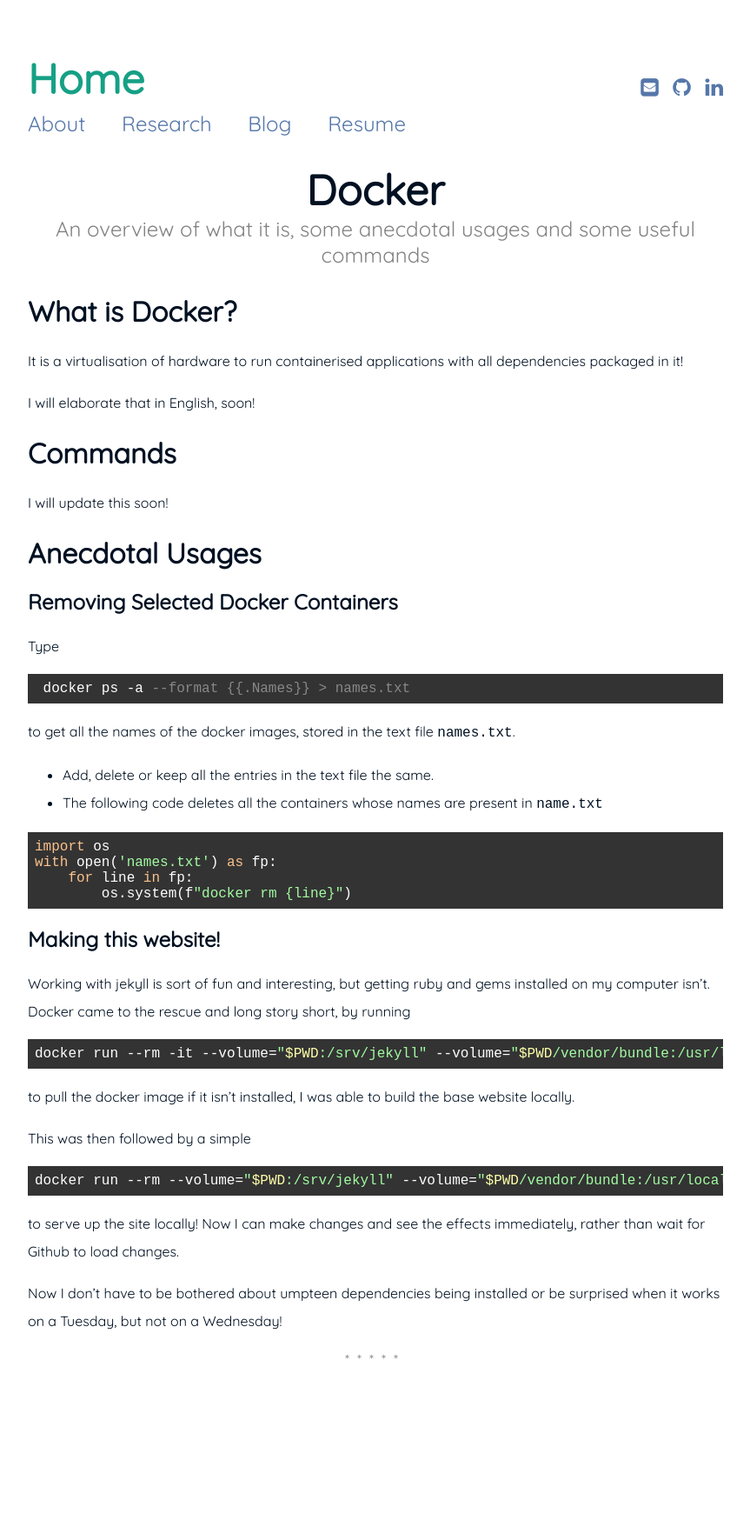
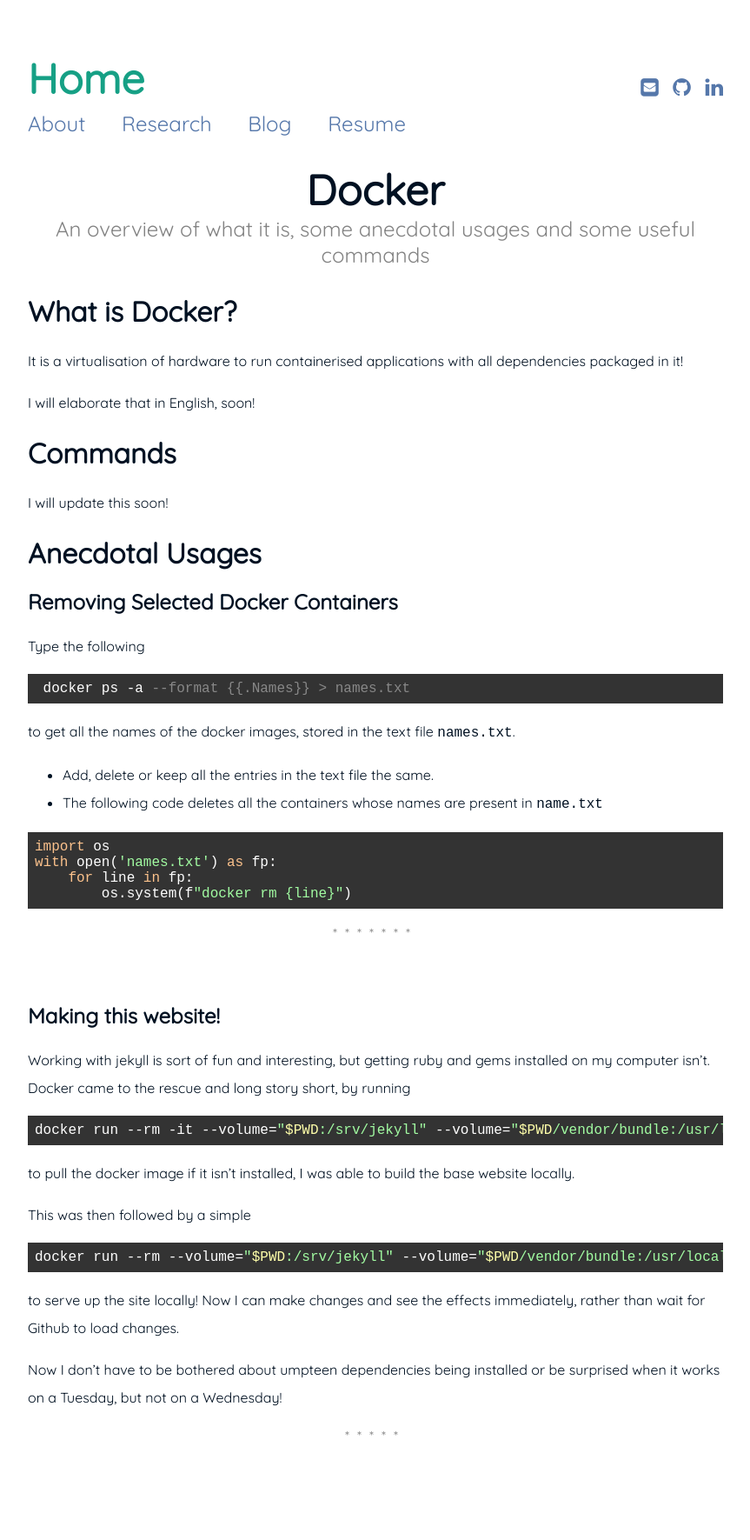
Before and after one commit to sawansinghmahara/sawansinghmahara.github.io, a Jekyll site: the page built from _posts/2021-04-12-Docker.md, in a window 1280 px wide. Shown: the whole page at 87% size, without its empty margins (208-1071 px from the left). Built offline with Jekyll 4.4.1, drawn with Linux system fonts in a browser that asks for light colours; before the commit the page ends 1683 px from its top, so only the background shows below that.

Commit message:
Added break between lines

````diff
--- a/_posts/2021-04-12-Docker.md
+++ b/_posts/2021-04-12-Docker.md
@@ -22,7 +22,7 @@
 # Anecdotal Usages
 ## Removing Selected Docker Containers
 
-Type
+Type the following
 
 ```bash
 {% raw %} docker ps -a --format {{.Names}} > names.txt {% endraw %}
@@ -39,6 +39,10 @@
         os.system(f"docker rm {line}")
 ```
 
+<div class="about">
+<div class="about__devider">*******</div>
+<br>  <br>
+</div>
 
 ## Making this website!
 
````
